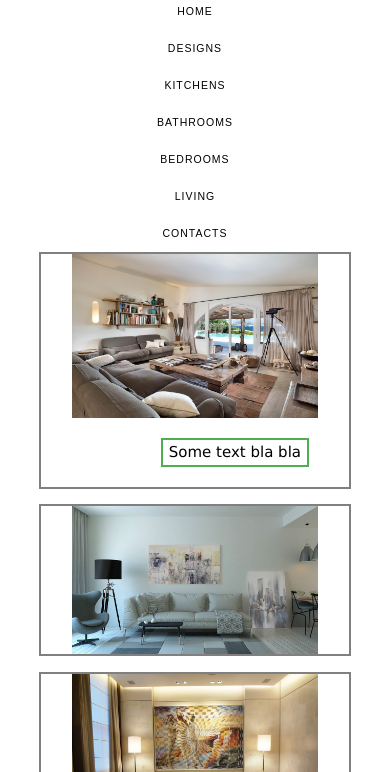
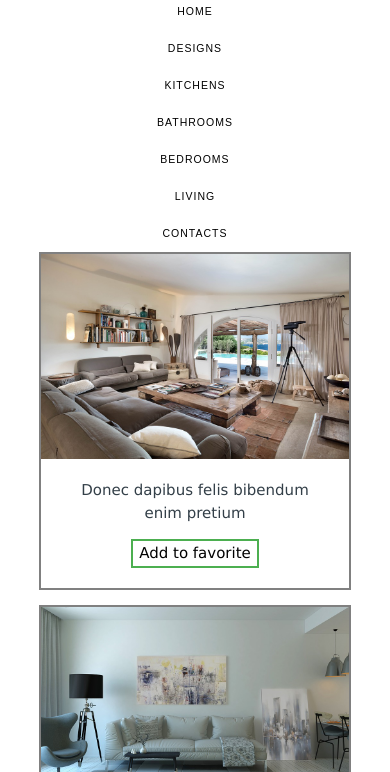
Before and after one commit to KseniiaBeliaeva/interior_designwebsite, a plain HTML site: page livingroom.html in a window 390 px wide. Both pictures are taken after a click on the picture 194 px from the left and 408 px from the top of the page. Shown: the part 72-844 px from the top of the page. Drawn offline with nearby package versions, Linux system fonts and the light colour scheme.

Commit message:
CSS changes for hidden text under img (sm screens)

```diff
--- a/2page.css
+++ b/2page.css
@@ -322,10 +322,7 @@ flex-wrap: wrap;
 .li-menu {
     order: 1;
     text-decoration: none;
-    font-size: 70%;
-    margin: 0;
     border: 1px solid white;
-    text-align: center;
     padding-bottom: 15px;
     padding-top: 15px;
     color: black;
@@ -388,6 +385,7 @@ a:hover {
 .photos {
     margin: 0 2%;
 }
+
   }
 /*------------------------------!!!!--------/*Very small screen size device*/
 /* @media only screen and (min-width: 100px) and (max-width:240px) {
--- a/all.css
+++ b/all.css
@@ -5,7 +5,7 @@
 }
 
 .interior-image {
-width: 80%;
+width: 100%;
 }
 .login-wrap {
     width: 80%;
@@ -24,7 +24,6 @@ width: 80%;
 }
 
 .add-to-favorite {
-    float: right;
     background-color: white;
     color: black;
     border: 2px solid #4CAF50;
@@ -35,7 +34,6 @@ width: 80%;
 }
 .hidden-text {
     display: none;
-    line-height: 1.5;
     margin: 20px 40px;
 }
 .hidden-text:after {
--- a/footerjs.js
+++ b/footerjs.js
@@ -6,9 +6,9 @@ var footerlink1 = [{ link: 'design-milk.com/category/architecture/', description
     description: 'bright.bazaar'}, { link: 'www.homeshoppingspy.com/', description: 'HomeShoppingSpy' },
 { link: 'www.roomenvy.co.uk/', description: 'RoomEnvy' }];
 
-var footerlink2 = [{ link: 'All', description: 'Designs' },
-{ link: 'Kitchen', description: 'Kitchens' }, { link: 'Bathroom', description: 'Bathrooms' },
-{ link: 'Bedroom', description: 'Bedrooms' }, { link: 'Livingroom', description: 'Living' }];
+var footerlink2 = [{ link: 'all', description: 'Designs' },
+{ link: 'kitchen', description: 'Kitchens' }, { link: 'bathroom', description: 'Bathrooms' },
+{ link: 'bedroom', description: 'Bedrooms' }, { link: 'livingroom', description: 'Living' }];
 
 function footer(footermenu) {
     var footerlinks = '';
--- a/gallerysharedjs.js
+++ b/gallerysharedjs.js
@@ -1,6 +1,3 @@
-
-
-
 function images(galleryInterior, type) {
     for (var i = 0; i < galleryInterior.length; i++) {
         var path = '<div class="interior-img-block"><img class="interior-image" src="img/' + type +
--- a/livingroom.html
+++ b/livingroom.html
@@ -61,55 +61,56 @@
                 <img class="interior-image" src="img/livingroom1.jpg" alt="living room image">
 
                 <div class="hidden-text">
-                   <button class="add-to-favorite" value="Add to favorite"> Some text bla bla</button>
+                    <p>Donec dapibus felis bibendum enim pretium</p>
+                   <button class="add-to-favorite" value="Add to favorite">Add to favorite</button>
                 </div>
             </div>
             <div class="interior-img-block">
                 <img class="interior-image" src="img/livingroom2.jpg" alt="living room image">
-                <div class="hidden-text">
-                   <button class="add-to-favorite" value="Add to favorite"> Some text bla bla</button>
+                <div class="hidden-text"><p>Donec dapibus felis bibendum enim pretium</p>
+                   <button class="add-to-favorite" value="Add to favorite">Add to favorite</button>
                 </div>
             </div>
             <div class="interior-img-block">
                 <img class="interior-image" src="img/livingroom3.jpg" alt="living room image">
-                <div class="hidden-text">
-                   <button class="add-to-favorite" value="Add to favorite"> Some text bla bla</button>
+                <div class="hidden-text"><p>Donec dapibus felis bibendum enim pretium</p>
+                   <button class="add-to-favorite" value="Add to favorite">Add to favorite</button>
                 </div>
             </div>
             <div class="interior-img-block">
                 <img class="interior-image" src="img/livingroom4.jpg" alt="living room image">
-                <div class="hidden-text">
-                   <button class="add-to-favorite" value="Add to favorite"> Some text bla bla</button>
+                <div class="hidden-text"><p>Donec dapibus felis bibendum enim pretium</p>
+                   <button class="add-to-favorite" value="Add to favorite">Add to favorite</button>
                 </div>
             </div>
             <div class="interior-img-block">
                 <img class="interior-image" src="img/livingroom5.jpg" alt="living room image">
-                <div class="hidden-text">
-                   <button class="add-to-favorite" value="Add to favorite"> Some text bla bla</button>
+                <div class="hidden-text"><p>Donec dapibus felis bibendum enim pretium</p>
+                   <button class="add-to-favorite" value="Add to favorite">Add to favorite</button>
                 </div>
             </div>
             <div class="interior-img-block">
                 <img class="interior-image" src="img/livingroom6.jpg" alt="living room image">
-                <div class="hidden-text">
-                   <button class="add-to-favorite" value="Add to favorite"> Some text bla bla</button>
+                <div class="hidden-text"><p>Donec dapibus felis bibendum enim pretium</p>
+                   <button class="add-to-favorite" value="Add to favorite">Add to favorite</button>
                 </div>
             </div>
             <div class="interior-img-block">
                 <img class="interior-image" src="img/livingroom7.jpg" alt="living room image">
-                <div class="hidden-text">
-                   <button class="add-to-favorite" value="Add to favorite"> Some text bla bla</button>
+                <div class="hidden-text"><p>Donec dapibus felis bibendum enim pretium</p>
+                   <button class="add-to-favorite" value="Add to favorite">Add to favorite</button>
                 </div>
             </div>
             <div class="interior-img-block">
                 <img class="interior-image" src="img/livingroom8.jpg" alt="living room image">
-                <div class="hidden-text">
-                   <button class="add-to-favorite" value="Add to favorite"> Some text bla bla</button>
+                <div class="hidden-text"><p>Donec dapibus felis bibendum enim pretium</p>
+                   <button class="add-to-favorite" value="Add to favorite">Add to favorite</button>
                 </div>
             </div>
             <div class="interior-img-block">
                 <img class="interior-image" src="img/livingroom9.jpg" alt="living room image">
-                <div class="hidden-text">
-                   <button class="add-to-favorite" value="Add to favorite"> Some text bla bla</button>
+                <div class="hidden-text"><p>Donec dapibus felis bibendum enim pretium</p>
+                   <button class="add-to-favorite" value="Add to favorite">Add to favorite</button>
                 </div>
             </div>
         </div>
```
Also changed, not shown: imagegallery.js (+5 -3 lines), favorite.js (deleted).
